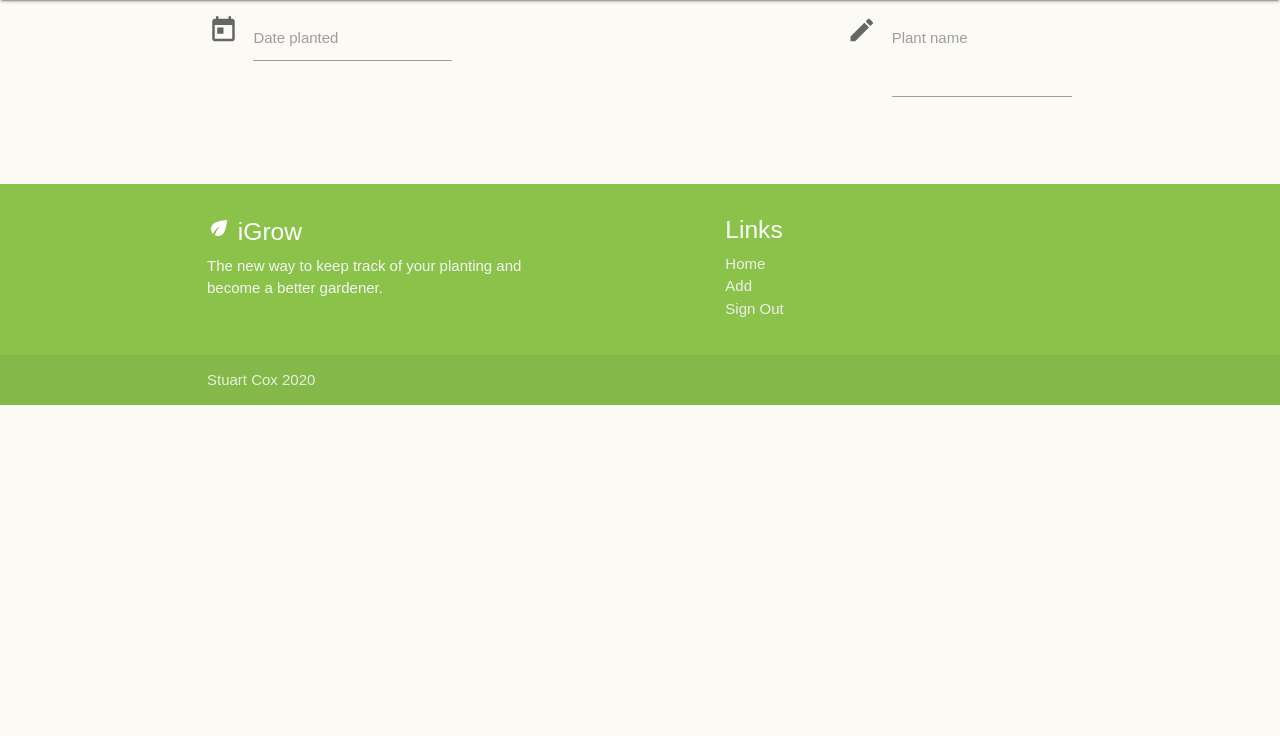
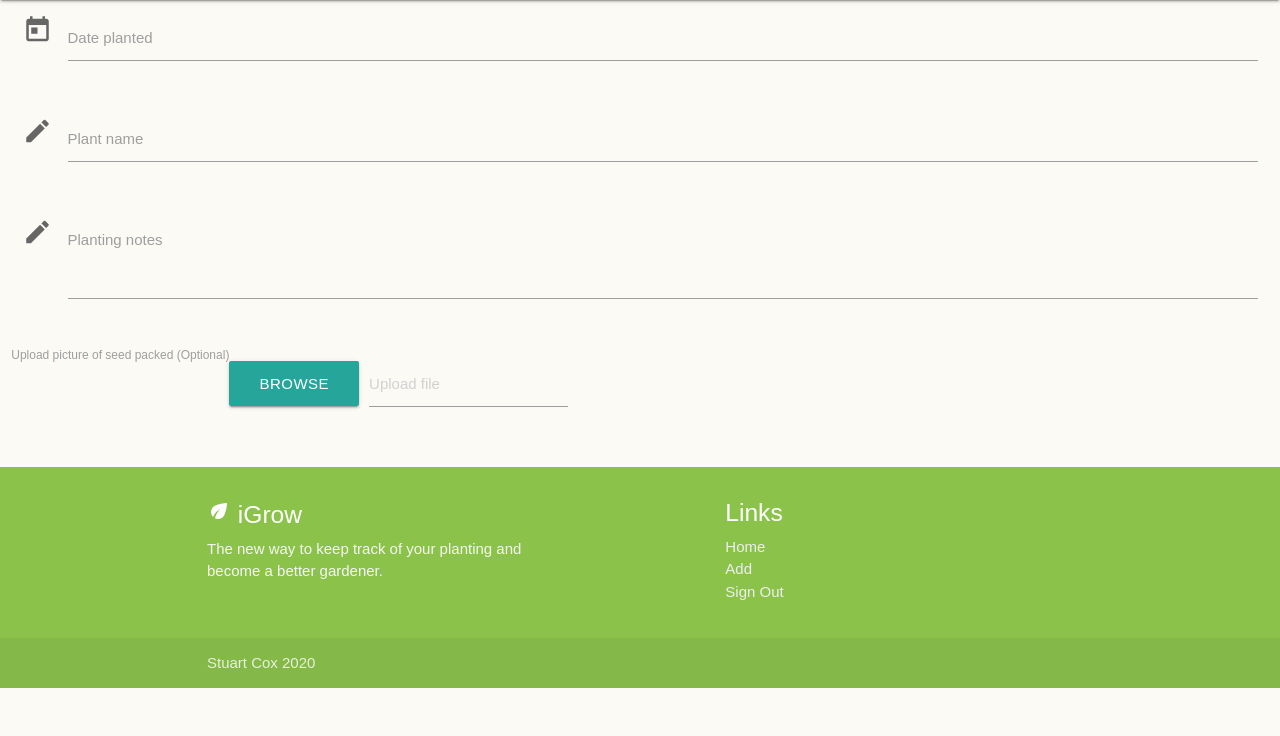
Before and after one commit to StuartCox3107/iGrow, a Flask app: page /add_planting in a window 1280 px wide. Shown: the part 64-800 px from the top of the page. Run offline with Flask 2, Linux system fonts and the light colour scheme; some libraries are stand-ins or nearby versions; some web fonts are replaced.

Commit message:
date plant name planting notes and pack image firlds added

```diff
--- a/templates/base.html
+++ b/templates/base.html
@@ -109,6 +109,12 @@
     ></script>
 
     <script type="text/javascript">
+
+    $(document).ready(function() {
+            $('.collapsible').collapsible();
+            $('select').material_select();
+        })
+
       $(".datepicker").pickadate({
         selectMonths: true, // Creates a dropdown to control month
         selectYears: 15, // Creates a dropdown of 15 years to control year,
--- a/templates/create.html
+++ b/templates/create.html
@@ -1,29 +1,58 @@
-{% extends 'base.html' %}
-{% block content %}
+{% extends 'base.html' %} {% block content %}
 
 <div class="row">
-	<form action="{{ url_for('add_planting') }}" method="POST"  class="col s12">
-		<div class="row">
+  <form action="{{ url_for('add_planting') }}" method="POST" class="col s12">
     <!--datepicker for date planted field-->
       <div class="row">
         <div class="input-field col s12" id="matfix">
           <i class="material-icons prefix">today</i>
-				<input id="date_planted" name="date_planted" type="text" class="datepicker">
+          <input
+            id="date_planted"
+            name="date_planted"
+            type="text"
+            class="datepicker"
+          />
           <label for="icon_prefix">Date planted</label>
         </div>
       </div>
+
       <!--text field for plant name-->
       <div class="row">
         <div class="input-field col s12">
           <i class="material-icons prefix">create</i>
-				<textarea name="plant_name" id="plant_name" class="materialize-textarea"></textarea>
-				<label for="icon_telephone">Plant name</label>
+          <input id="plant_name" name="plant_name" type="text" />
+          <label for="icon_prefix">Plant name</label>
         </div>
       </div>
+
+       <!--text field for planting notes-->
+      <div class="row">
+			<div class="input-field col s12">
+				<i class="material-icons prefix">create</i>
+				<textarea name="plant_notes" id="plant_notes" class="materialize-textarea"></textarea>
+				<label for="icon_telephone">Planting notes</label>
+			</div>
+		</div>
+
+        <!--upload field for seed packet image-->
+        <div class = "row">
+               <label>Upload picture of seed packed (Optional)</label>
+               <div class = "file-field input-field">
+                  <div class = "btn">
+                     <span>Browse</span>
+                     <input type = "file" />
+                  </div>
+
+                  <div class = "file-path-wrapper">
+                     <input class = "file-path validate" type = "text"
+                        placeholder = "Upload file" />
+                  </div>
+               </div>
+            </div>
+
 
     </div>
   </form>
 </div>
 
-
 {% endblock %}
```
Lines whose indentation alone changed are shown as unchanged.
